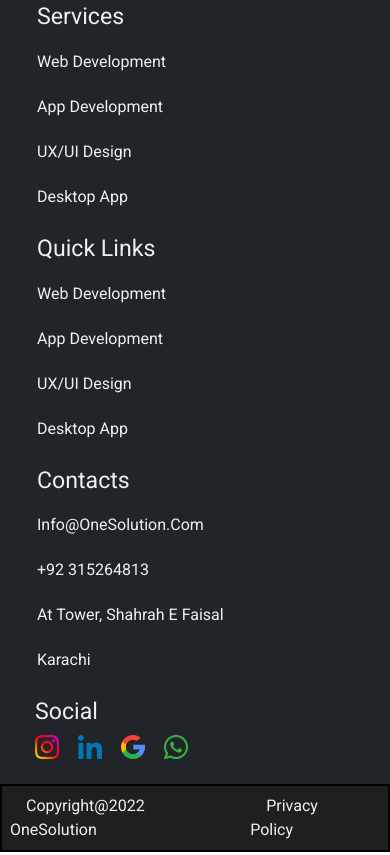
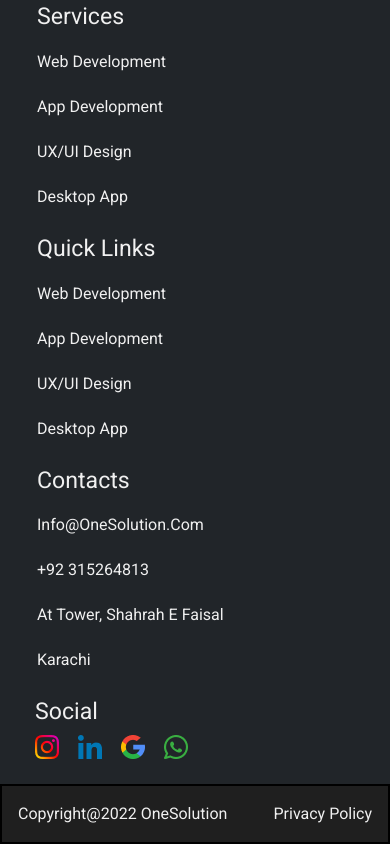
Before and after one commit to zainnafees81/figma-to-html-convert, a plain HTML site: page index.html in a window 390 px wide. Shown: the part 7763-8618 px from the top of the page. Drawn offline with nearby package versions, Linux system fonts and the light colour scheme.

Commit message:
footer bottom responsive solve

```diff
--- a/index.html
+++ b/index.html
@@ -311,12 +311,12 @@
       </div>
 
 </footer>
-<div class="footer-bottom  p-2">
+<div class="footer-bottom p-3 ">
     <div>
-     <a class="a-tag p-3" href="#">Copyright@2022 OneSolution
+     <a class="a-tag " href="#">Copyright@2022 OneSolution
      </a></div>
      <div>
-         <a class="a-tag p-3" href="#">Privacy policy</a>
+         <a class="a-tag " href="#">Privacy policy</a>
      </div>
 
  </div>
--- a/style.css
+++ b/style.css
@@ -172,6 +172,15 @@ li{
     text-align: center !important;
     margin: auto !important;
 }
+.footer-bottom{
+    width: 100% !important;
+
+}
+.a-tag{
+    text-align: start !important;
+    width: 50% !important;
+    padding: 0px !important;
+}
 
 
 
```
Also changed, not shown: 1 other file.
